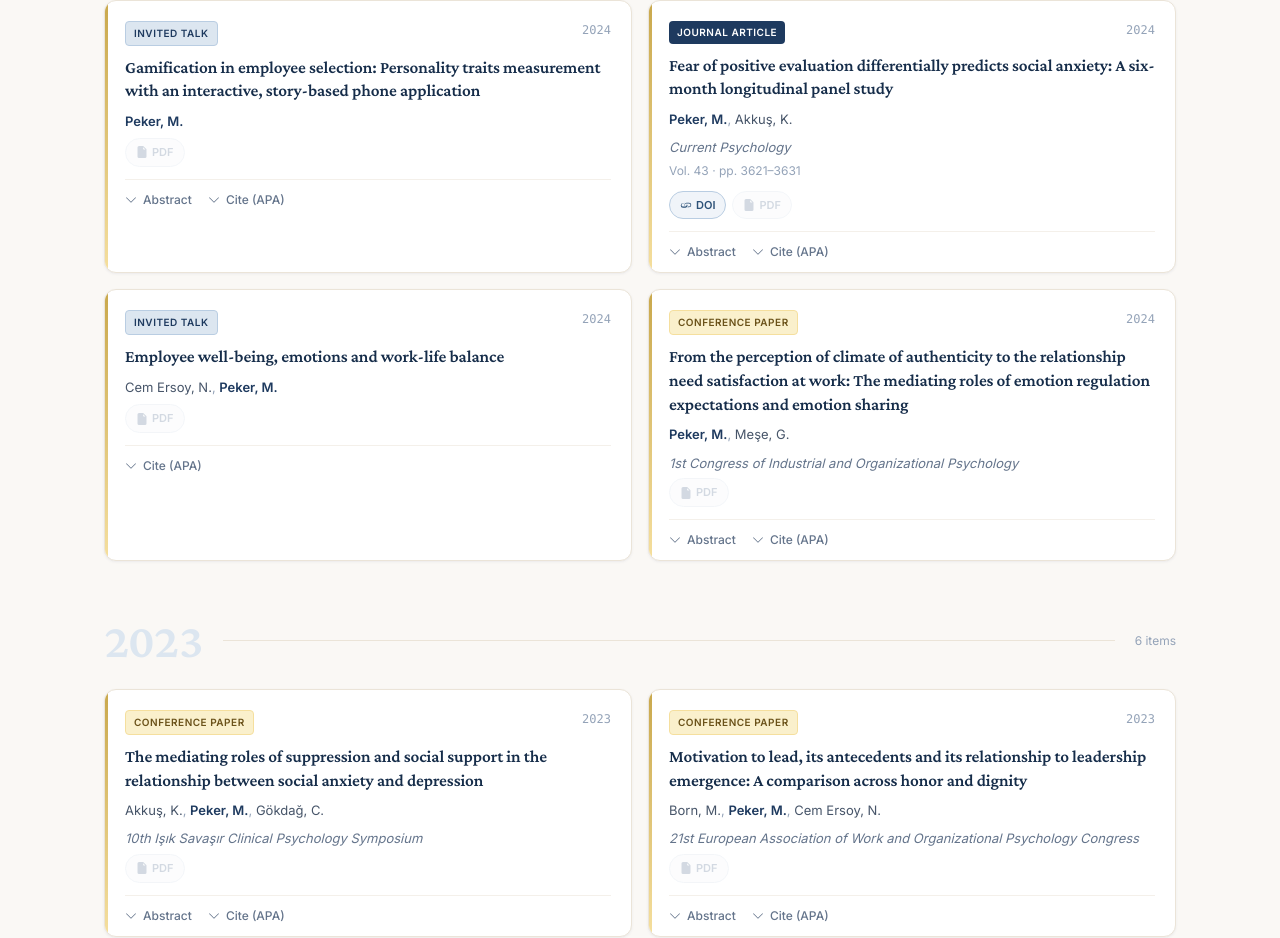
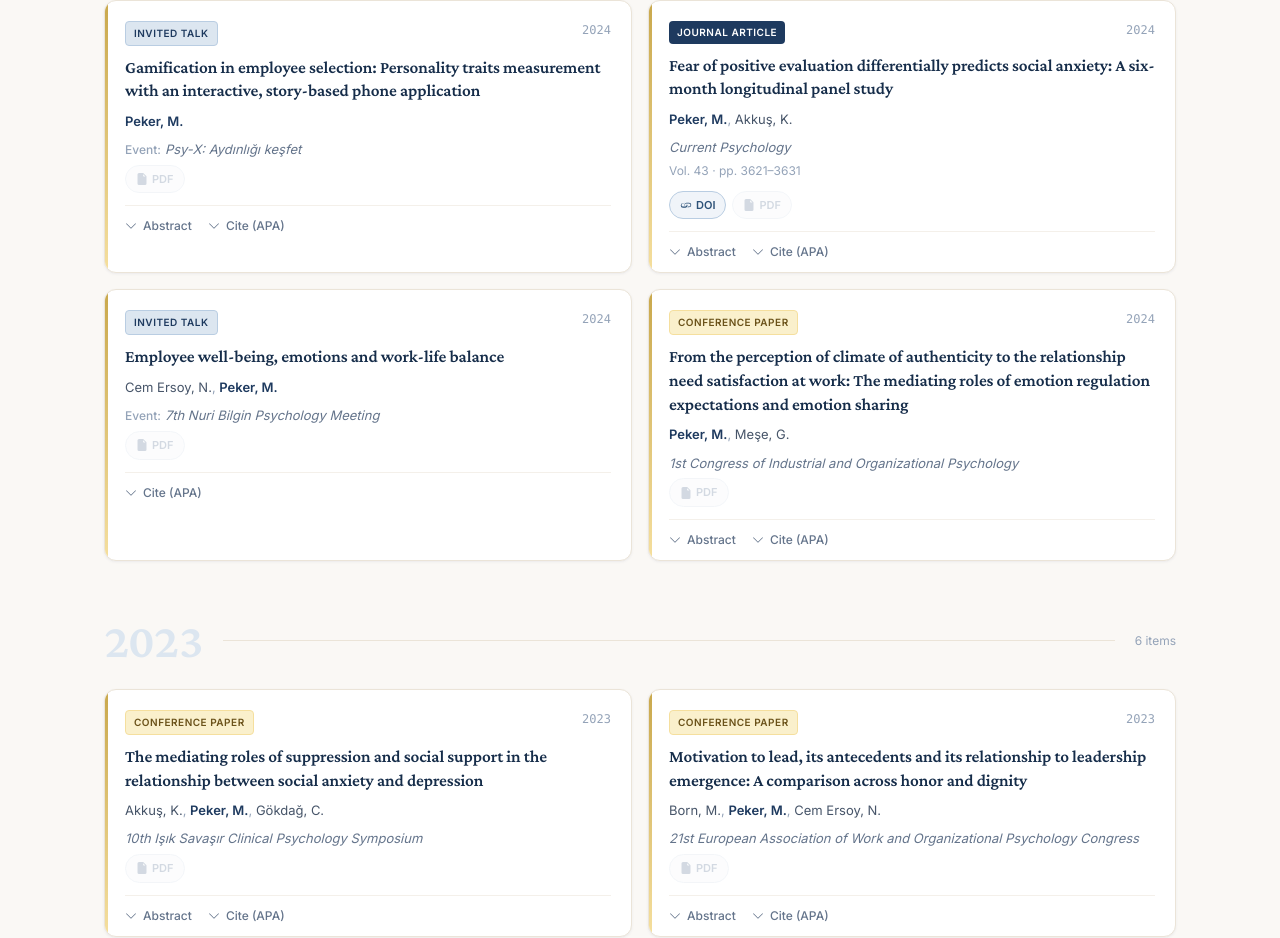
Before and after one commit to peker-mehmet/peker-mehmet.github.io, a Next.js app: page /en/publications in a window 1280 px wide. Shown: the part 2974-3912 px from the top of the page. Built offline with nearby package versions, Linux system fonts and the light colour scheme; no server answers.

Commit message:
Display event name for talks and presentations on publications page

```diff
--- a/src/components/sections/PublicationsClient.tsx
+++ b/src/components/sections/PublicationsClient.tsx
@@ -44,6 +44,7 @@ export type PubsDict = {
   items_count_singular: string;
   items_count_plural: string;
   interest_filter_label: string;
+  event: string;
 };
 
 type Tab = 'all' | 'journal' | 'conference' | 'books' | 'theses' | 'invited-talks' | 'presentations';
@@ -283,10 +284,12 @@ function FeaturedCard({
 }: { pub: Publication; lang: Locale; ownerLastName: string; dict: PubsDict }) {
   const title    = pub.title[lang] || pub.title.en;
   const abstract = pub.abstract?.[lang] || pub.abstract?.en || '';
+  const isEvent  = pub.type === 'invited-talk' || pub.type === 'presentation';
   const source   =
     pub.type === 'journal'      ? pub.journal :
     pub.type === 'conference'   ? pub.conference :
     pub.type === 'book-chapter' ? pub.book_title :
+    isEvent                     ? pub.conference :
     pub.publisher ?? '';
 
   return (
@@ -317,7 +320,10 @@ function FeaturedCard({
 
         {/* Source */}
         {source && (
-          <p className="font-body text-sm text-slate-500 italic mb-3">{source}</p>
+          <p className="font-body text-sm text-slate-500 italic mb-3">
+            {isEvent && <span className="not-italic font-medium text-slate-400 text-xs mr-1">{dict.event}:</span>}
+            {source}
+          </p>
         )}
 
         {/* Abstract — shown inline for featured */}
@@ -357,10 +363,12 @@ function PublicationCard({
   const abstract = pub.abstract?.[lang] || pub.abstract?.en || '';
   const citation = buildApa(pub, lang);
 
+  const isEvent = pub.type === 'invited-talk' || pub.type === 'presentation';
   const source =
     pub.type === 'journal'      ? pub.journal :
     pub.type === 'conference'   ? pub.conference :
     pub.type === 'book-chapter' ? pub.book_title :
+    isEvent                     ? pub.conference :
     pub.publisher ?? '';
 
   const meta = [
@@ -393,7 +401,10 @@ function PublicationCard({
 
         {/* Source */}
         {source && (
-          <p className="font-body text-[0.8125rem] text-slate-500 italic mb-1">{source}</p>
+          <p className="font-body text-[0.8125rem] text-slate-500 italic mb-1">
+            {isEvent && <span className="not-italic font-medium text-slate-400 text-xs mr-1">{dict.event}:</span>}
+            {source}
+          </p>
         )}
 
         {/* Metadata */}
--- a/src/dictionaries/en.json
+++ b/src/dictionaries/en.json
@@ -146,7 +146,8 @@
     "type_presentation": "Presentation",
     "items_count_singular": "item",
     "items_count_plural": "items",
-    "interest_filter_label": "Filtered by interest:"
+    "interest_filter_label": "Filtered by interest:",
+    "event": "Event"
   },
   "scales": {
     "title": "Scales & Measures",
--- a/src/dictionaries/tr.json
+++ b/src/dictionaries/tr.json
@@ -146,7 +146,8 @@
     "type_presentation": "Sunum",
     "items_count_singular": "yayın",
     "items_count_plural": "yayın",
-    "interest_filter_label": "İlgi alanı filtresi:"
+    "interest_filter_label": "İlgi alanı filtresi:",
+    "event": "Etkinlik"
   },
   "scales": {
     "title": "Ölçekler & Ölçüm Araçları",
```
